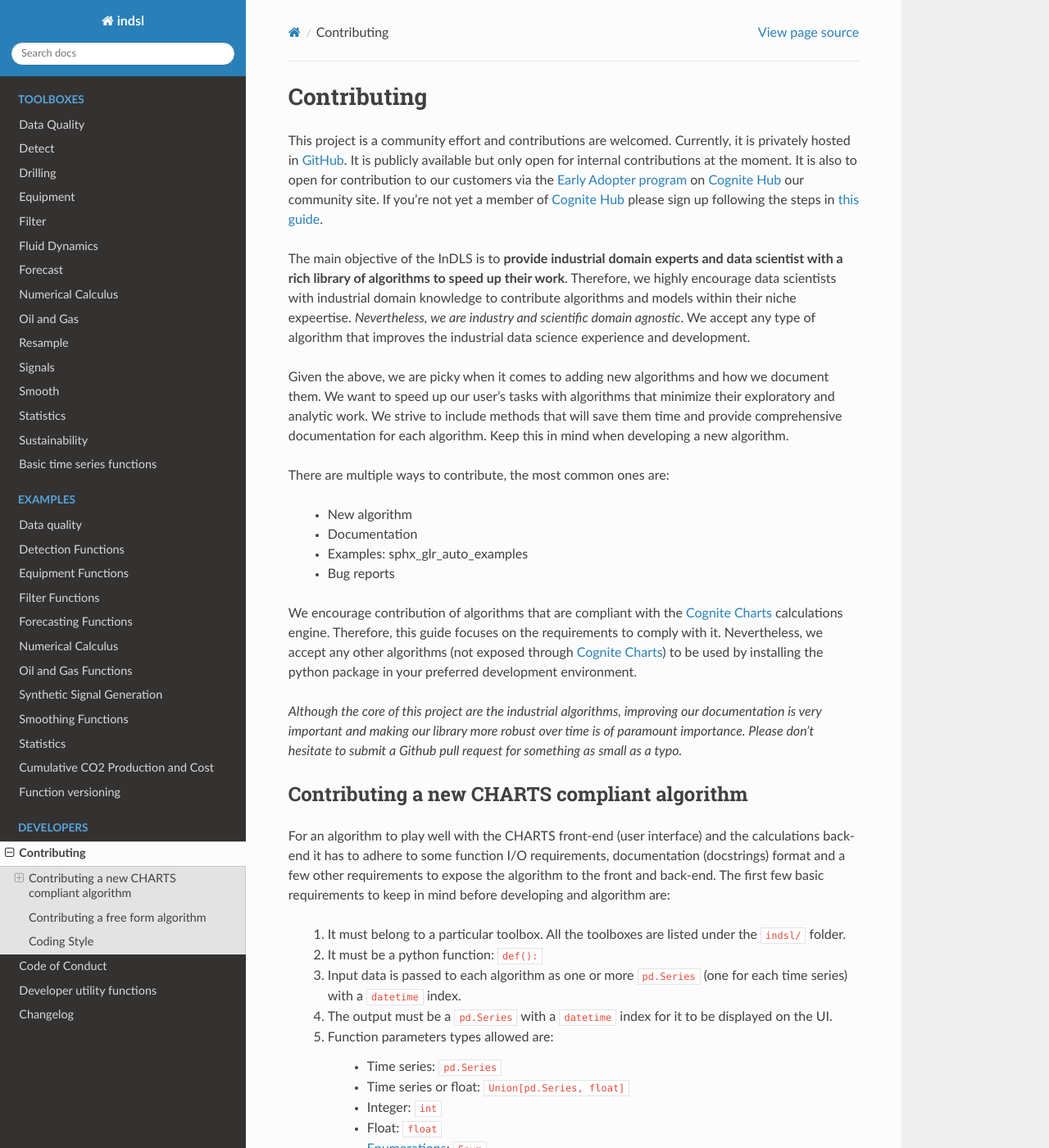
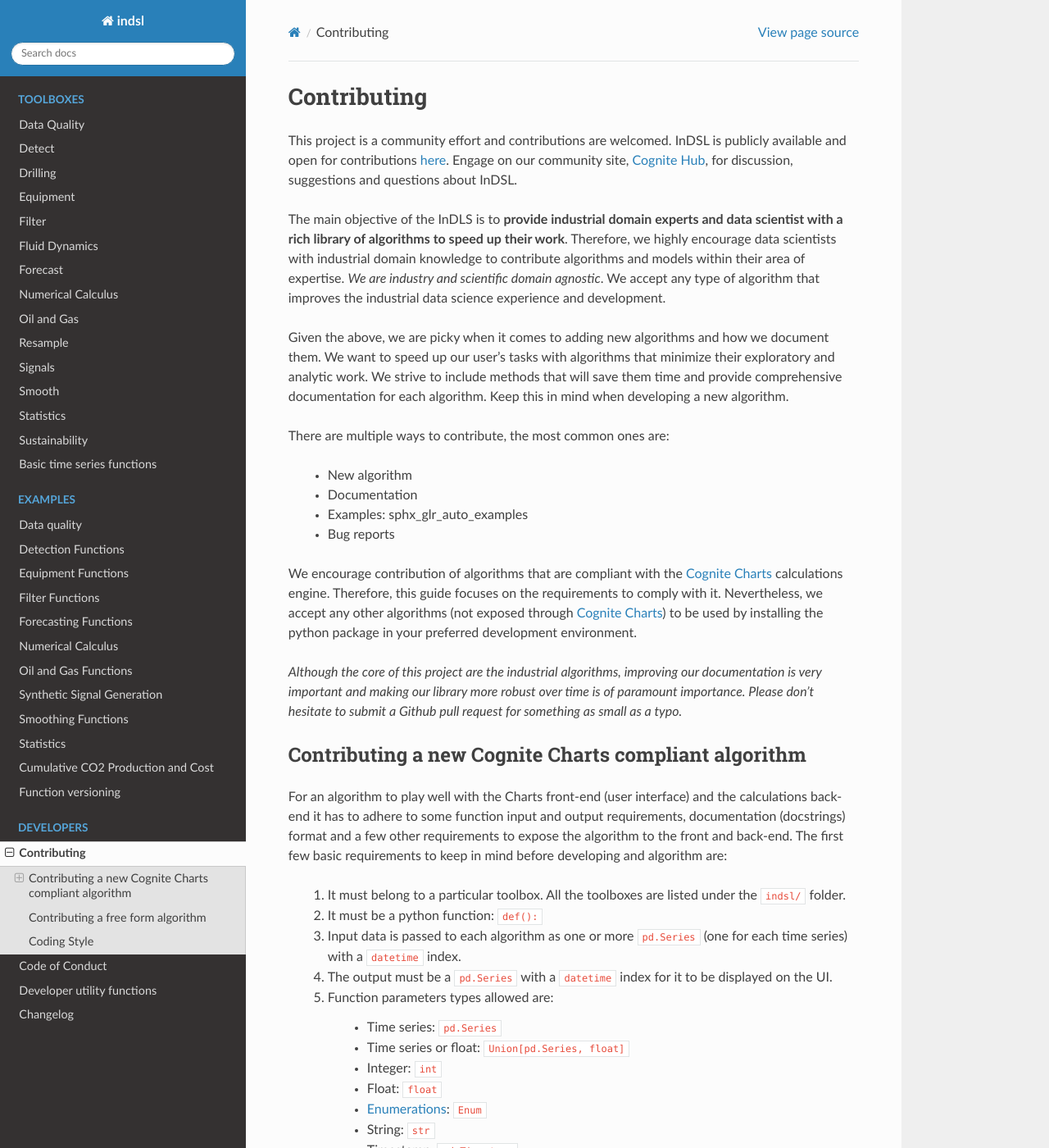
Before and after one commit to cognitedata/indsl, a Sphinx documentation site: the page built from docs-source/source/contribute.rst, in a window 1280 px wide and 1400 px high. Shown: the whole window at 82% size. Built offline with Sphinx 7.4.7 and the Read the Docs theme 2.0.0, drawn with Linux system fonts in a browser that asks for light colours; pages that are not in the unit, such as notebooks, are missing from menus; some of the changed text lies outside the part shown.

Commit message:
Note about availability after open sourcing

```diff
--- a/docs-source/source/contribute.rst
+++ b/docs-source/source/contribute.rst
@@ -2,17 +2,11 @@
 Contributing
 ============
 
-This project is a community effort and contributions are welcomed. Currently, it is privately hosted in
-`GitHub <https://github.com/cognitedata/indsl>`_. It is publicly available but only open for internal contributions at
-the moment. It is also to open for contribution to our customers via the
-`Early Adopter program <https://hub.cognite.com/groups/charts-early-adopter-164>`_ on
-`Cognite Hub <https://hub.cognite.com/>`_ our community site. If you're not yet a member of
-`Cognite Hub <https://hub.cognite.com/>`_ please sign up
-following the steps in `this guide <https://hub.cognite.com/welcome-to-cognite-hub-73/how-to-sign-up-for-cognite-hub-and-learn-617>`_.
+This project is a community effort and contributions are welcomed. InDSL is publicly available and open for contributions `here <https://github.com/cognitedata/indsl>`_. Engage on our community site, `Cognite Hub <https://hub.cognite.com/>`_, for discussion, suggestions and questions about InDSL.
 
 The main objective of the InDLS is to **provide industrial domain experts and data scientist with a rich library of
 algorithms to speed up their work**. Therefore, we highly encourage data scientists with industrial domain knowledge
-to contribute algorithms and models within their niche expeertise. *Nevertheless, we are industry and scientific domain
+to contribute algorithms and models within their area of expertise. *We are industry and scientific domain
 agnostic*. We accept any type of algorithm that improves the industrial data science experience and development.
 
 Given the above, we are picky when it comes to adding new algorithms and how we document them. We want to speed up our
@@ -35,11 +29,11 @@ guide focuses on the requirements to comply with it. Nevertheless, we accept any
 important and making our library more robust over time is of paramount importance. Please don't hesitate to submit a
 Github pull request for something as small as a typo.*
 
-Contributing a new CHARTS compliant algorithm
+Contributing a new Cognite Charts compliant algorithm
 =============================================
 
-For an algorithm to play well with the CHARTS front-end (user interface) and the
-calculations back-end it has to adhere to some function I/O requirements, documentation (docstrings) format and a few
+For an algorithm to play well with the Charts front-end (user interface) and the
+calculations back-end it has to adhere to some function input and output requirements, documentation (docstrings) format and a few
 other requirements to expose the algorithm to the front and back-end. The first few basic requirements to keep in mind
 before developing and algorithm are:
 
@@ -181,19 +175,19 @@ dependencies in the function itself, and not at the top of the file.
 Document your algorithm
 -----------------------
 
-CHARTS compliant algorithms must follow a few simple docstrings formatting requirements for the information to be parsed
+Charts compliant algorithms must follow a few simple docstrings formatting requirements for the information to be parsed
 and properly displayed on the user interface and included in the technical documentation.
 
 1. Use `r"""raw triple double quotes"""` docstrings to document your algorithm. This allows using backslashes in the
    documentation, hence LaTeX formulas are properly parsed and rendered. The documentation targets both data science
-   developers and CHARTS users and the `r"""` allows us properly render formulas in the CHARTS UI and
+   developers and Charts users and the `r"""` allows us properly render formulas in the Charts UI and
    in the InDSL documentation. If you are not sure how to document, refer to any algorithm in the
    ``indsl``/ folder for inspiration.
 
 2. Follow `Google Style  <https://google.github.io/styleguide/pyguide.html#38-comments-and-docstrings>`_ unless otherwise is stated in this guide.
 
 3. **Function name**: after the first `r"""`, write a short (1-5 words) descriptive name for your function with no punctuation at the end.
-   This will be the function name displayed on the CHARTS user interface.
+   This will be the function name displayed on the Charts user interface.
 
 4. Add an empty space line break after the title.
 
@@ -459,7 +453,7 @@ A new function version is released through the following steps.
               # old implementation
 
    **Note**: The first version of any function **must** be 1.0! Also note that :code:`deprecated=True`: InDSL allows at most
-   one non-deprecated version. For functions already in CHARTS, deprecating all versions will remove the functions from the front-end.
+   one non-deprecated version. For functions already in Charts, deprecating all versions will remove the functions from the front-end.
 
    **Note**: `check_types` decorator should be placed before `versioning.register` decorator.
 
@@ -562,7 +556,7 @@ a ``New pull request`` and let the review process begin.
 
 Contributing a free form algorithm
 =============================================
-It is possible to contribute to InDSL without the algorithm being exposed in the CHARTS application.
+It is possible to contribute to InDSL without the algorithm being exposed in the Charts application.
 In this case, the algorithm will only be available to users who install the InDSL python package.
 It  **should not** be included in the ``__cognite__`` attribute of the toolbox `__init__.py` file.
 Although the algorithm doesn't need to meet the requirements mentioned in the :ref:`previous <contributing-a-new-charts-compliant-algorithm>` section, it is still important to
@@ -577,4 +571,4 @@ To ensure consistency throughout the code, we recommend using the following styl
 
 Reviewer guidelines
 
-Any InDSL function that is exposed in the CHARTS application (i.e. any function that is listed in `__cognite__` in the `__init__.py` files), must be reviewed by a member of the CHARTS development team.
+Any InDSL function that is exposed in the Charts application (i.e. any function that is listed in `__cognite__` in the `__init__.py` files), must be reviewed by a member of the Charts development team.
```
Also changed, not shown: other parts of docs-source/source/contribute.rst (+2 -2 lines).
